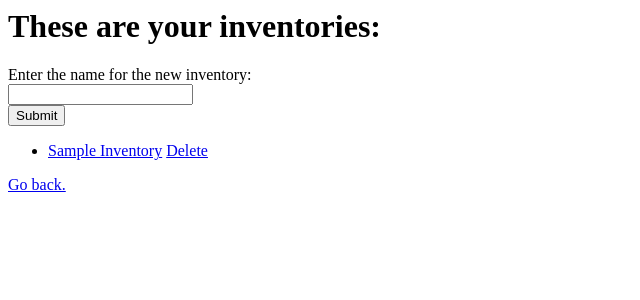
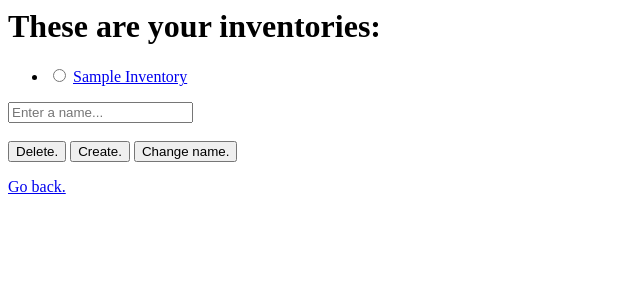
Before and after one commit to valentinoamato/Inventory-maker-web, a Django app: page /data/ in a window 1280 px wide. Shown: the top 300 px of the page, without its empty margins (0-640 px from the left). Run offline with Django 4.2, Linux system fonts and the light colour scheme; a user stored in the database is signed in; tables that the repository leaves empty hold one stand-in row (values such as "Sample post").

Commit message:
Upgraded /data/ page.
User can now create, modify, delete and see an inventory.

```diff
--- a/InventoryMakerWeb/IMW_APP/forms.py
+++ b/InventoryMakerWeb/IMW_APP/forms.py
@@ -7,8 +7,10 @@ class LoginForm(forms.Form):
     password2 = forms.CharField(max_length=30,widget=forms.PasswordInput)
 
 class IvtForm(forms.Form):
-    name = forms.CharField(max_length=200)
-
-class ItmForm(forms.Form):
+    # def CreateChoice()
     name = forms.CharField(max_length=200)
     description = forms.CharField(max_length=1000)
+    element = forms.MultipleChoiceField()
+
+class test(forms.Form):
+    template_name = "test_form.html"
--- a/InventoryMakerWeb/IMW_APP/models.py
+++ b/InventoryMakerWeb/IMW_APP/models.py
@@ -9,6 +9,11 @@ class inventory(models.Model):
     def __str__(self):
         return f"{self.name}-{self.user}"
 
+    def GetNames(ivt):
+        return ivt.name
+
+    def GetIds(ivt):
+        return ivt.id
 
 class items(models.Model):
     ivt = models.ForeignKey(inventory, on_delete=models.CASCADE)
--- a/InventoryMakerWeb/IMW_APP/urls.py
+++ b/InventoryMakerWeb/IMW_APP/urls.py
@@ -11,8 +11,10 @@ urlpatterns = [
     path('data/',views.data,name='data'),
     path('data/<str:ivt>/',views.SeeInventory,name='SeeInventory'),
     path('data/<str:ivt>/<str:itm>/',views.SeeItem,name='SeeItem'),
-    path('UpdateIvt/<str:IvtPk>/', views.UpdateIvt, name='UpdateIvt'),
-    path('UpdateItm/<str:IvtPk>/<str:ItmPk>', views.UpdateItm, name='UpdateItm'),
+    path('UpdateIvt/<str:IvtPk>/', views.DeleteIvt, name='DeleteIvt'),
+    path('UpdateItm/<str:IvtPk>/<str:ItmPk>', views.DeleteItm, name='DeleteItm'),
+    path('UpdateIvt/<str:IvtPk>/<str:NewName>/', views.UpdateIvt, name='UpdateIvt'),
+    path('UpdateItm/<str:IvtPk>/<str:ItmPk>/<str:NewName>/', views.UpdateItm, name='UpdateItm'),
 
 
 ]
--- a/InventoryMakerWeb/IMW_APP/views.py
+++ b/InventoryMakerWeb/IMW_APP/views.py
@@ -67,14 +67,31 @@ def settings(request):
 @login_required
 def data(request):
     ivts = inventory.objects.filter(user=request.user)
+
     if request.method == 'POST':
-        form = ItmForm(request.POST)
-        new_ivt = inventory(name = request.POST['name'],
-        user = User.objects.get(id=request.user.id))
-        new_ivt.save()
-    else:
-        form = IvtForm()
-    return render(request, 'data.html', {'form': form, 'ivts': ivts})
+        names = list(map(inventory.GetNames,ivts))
+        ids = list(map(inventory.GetIds,ivts))
+
+        if 'create' in request.POST and request.POST['name'] and request.POST['name'] not in names:
+            new_ivt = inventory(name = request.POST['name'],
+            user = User.objects.get(id=request.user.id))
+            new_ivt.save()
+
+        elif 'mod' in request.POST and int(request.POST.get('list',False)) in ids and request.POST['name'] and request.POST['name'] not in names:
+            modIvt = inventory.objects.get(id = request.POST['list'],
+            user = User.objects.get(id=request.user.id))
+            modIvt.name = request.POST['name']
+            modIvt.save()
+
+        elif 'del' in request.POST and int(request.POST.get('list',False)) in ids:
+            ivt = inventory.objects.get(id=request.POST['list'])
+            if request.user.id == ivt.user_id:
+                ivt.delete()
+
+        return redirect('data')
+
+    return render(request, 'data.html', { 'ivts': ivts})
+
 
 def SeeInventory(request, ivt):
     ivt = inventory.objects.get(name=ivt, user = User.objects.get(id=request.user.id))
@@ -90,15 +107,21 @@ def SeeInventory(request, ivt):
 def SeeItem(request, ivt, itm):
     return render(request, 'login.html')
 
-def UpdateIvt(request, IvtPk):
+def DeleteIvt(request, IvtPk):
     ivt = inventory.objects.get(id=IvtPk)
     if request.user.id == ivt.user_id:
         ivt.delete()
     return redirect('data')
 
-def UpdateItm(request, IvtPk, ItmPk):
+def DeleteItm(request, IvtPk, ItmPk):
     ivt = inventory.objects.get(id=IvtPk)
     itm = items.objects.get(id=ItmPk)
     itm.delete()
     print(ivt,IvtPk,ivt.name)
     return redirect('SeeInventory',ivt=ivt.name)
+
+def UpdateIvt(request):
+    pass
+
+def UpdateItm(request):
+    pass
--- a/InventoryMakerWeb/templates/data.html
+++ b/InventoryMakerWeb/templates/data.html
@@ -25,22 +25,35 @@
   </form>
 </div> -->
 <h1>These are your inventories:</h1>
+
+
+
+
 <form  method="post">
-        {% csrf_token %}
-        {{ form.non_field_errors }}
+  {% csrf_token %}
+  <ul>
+    {% for ivt in ivts reversed %}
+    <li>
+
+      <input type="radio" id="{{ivt.name}}" name="list" value="{{ivt.id}}">
+      <label for="{{ivt.name}}"><a href="{% url 'SeeInventory' ivt.name %}">{{ivt.name | title}}</a></label><br>
+    </li>
+    {% endfor %}
+  </ul>
+  <!-- {{ form.non_field_errors }}
 <div class="fieldWrapper">
 {{ form.name.errors }}
 <label for="{{ form.name.id_for_label }}">Enter the name for the new inventory:<br></label>
 {{ form.name }}
-</div>
-<input type="submit" value="Submit">
+</div> -->
+<input type="text" placeholder="Enter a name..." name="name"><br><br>
+
+<input type="submit" value="Delete." name="del">
+<input type="submit" value="Create." name="create">
+<input type="submit" value="Change name." name="mod">
 </form>
 
-<ul>
-  {% for ivt in ivts reversed %}
-  <li><a href="{% url 'SeeInventory' ivt.name %}">{{ivt.name | title}}</a> <a href="{% url 'UpdateIvt' ivt.id %}">Delete</a></li>
-  {% endfor %}
-</ul>
+
 <a href="{% url 'index'%}">Go back.</a>
 </body>
 
```
Also changed, not shown: InventoryMakerWeb/templates/inventory.html (+20 -7 lines), InventoryMakerWeb/templates/testform.html (added).
